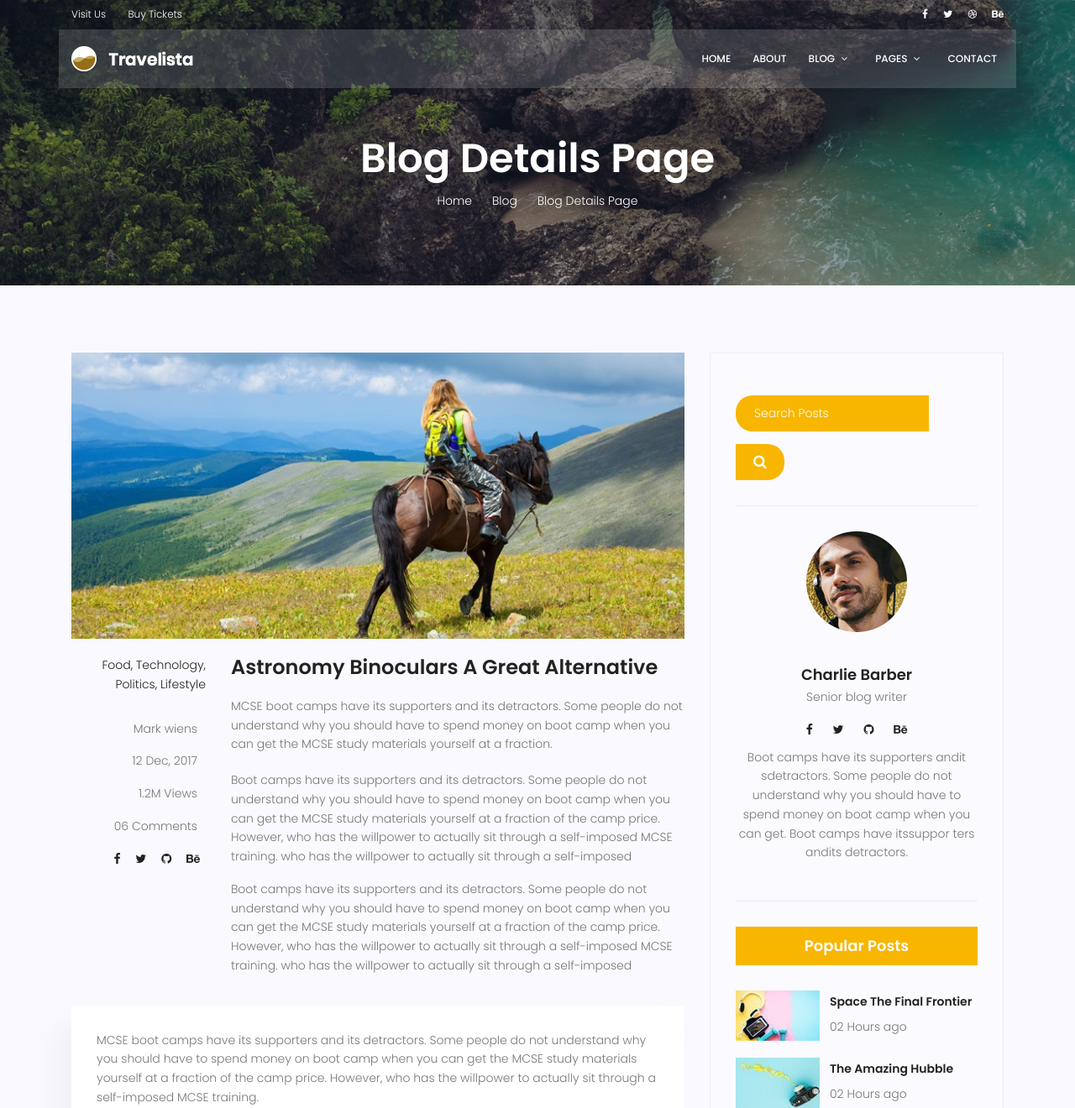
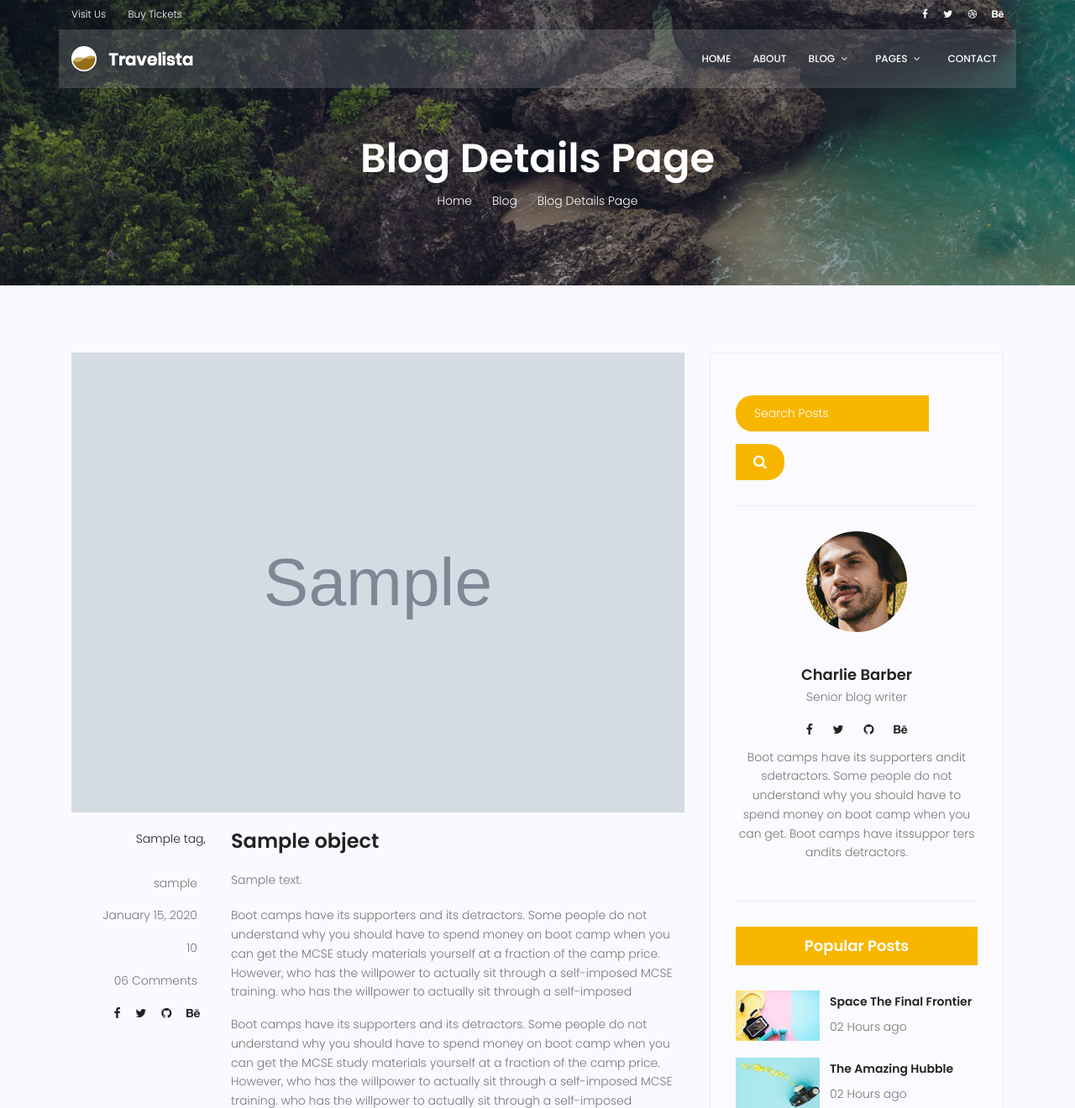
Before and after one commit to mohsenkord/mysite, a Django app: template templates/blog/blog-single.html in a window 1280 px wide. Shown: the top 1320 px of the page at 84% size. Run offline with Django 5.2, Linux system fonts and the light colour scheme; the template is opened without the code that fills it: most values are stand-ins (such as "Sample title", 1, 10 or a date in 2020); grey boxes marked "Sample" are stand-in pictures; some libraries are stand-ins or nearby versions.

Commit message:
modify pages blog

```diff
--- a/blog/urls.py
+++ b/blog/urls.py
@@ -6,5 +6,5 @@ app_name = 'blog'
 
 urlpatterns = [
     path('', BlogListView.as_view(), name='index'),
-    path('<int:pk>/<slug:slug>/', BlogDetailView.as_view(), name='single-blog'),
+    path('<int:pk>', BlogDetailView.as_view(), name='single-blog'),
 ]
--- a/blog/views.py
+++ b/blog/views.py
@@ -12,3 +12,5 @@ class BlogListView(generic.ListView):
 class BlogDetailView(generic.DetailView):
     model = Post
     template_name = 'blog/blog-single.html'
+    pk_url_kwarg = 'pk'
+    query_pk_and_slug = False
--- a/templates/base.html
+++ b/templates/base.html
@@ -65,7 +65,7 @@
                     <li class="menu-has-children"><a href="{% url 'blog:index' %}">Blog</a>
                         <ul>
                             <li><a href="{% url 'blog:index' %}">Blog Home</a></li>
-                            <li><a href="{% url 'blog:single-blog' 1 %}">Blog Single</a></li>
+                            <li><a href="{% url 'blog:single-blog' pk=1 %}">Blog Single</a></li>
                         </ul>
                     </li>
                     <li class="menu-has-children"><a href="">Pages</a>
--- a/templates/blog/blog-single.html
+++ b/templates/blog/blog-single.html
@@ -10,7 +10,7 @@
 							<h1 class="text-white">
 								Blog Details Page
 							</h1>
-							<p class="text-white link-nav"><a href="../website/index.html">Home </a>  <span class="lnr lnr-arrow-right"></span><a href="blog-home.html">Blog </a> <span class="lnr lnr-arrow-right"></span> <a href="blog-single.html"> Blog Details Page</a></p>
+							<p class="text-white link-nav"><a href="../website/index.html">Home </a>  <span class="lnr lnr-arrow-right"></span><a href="blog-home.html">Blog </a> <span class="lnr lnr-arrow-right"></span> <a href="{% url 'blog:single-blog' pk=object.pk %}"> Blog Details Page</a></p>
 						</div>
 					</div>
 				</div>
@@ -25,20 +25,19 @@
 							<div class="single-post row">
 								<div class="col-lg-12">
 									<div class="feature-img">
-										<img class="img-fluid" src="{% static 'img/blog/feature-img1.jpg' %}" alt="">
+										<img class="img-fluid" src="{{ object.image.url }}" alt="">
 									</div>
 								</div>
 								<div class="col-lg-3  col-md-3 meta-details">
 									<ul class="tags">
-										<li><a href="#">Food,</a></li>
-										<li><a href="#">Technology,</a></li>
-										<li><a href="#">Politics,</a></li>
-										<li><a href="#">Lifestyle</a></li>
+										{% for tag in object.tags.all %}
+                                        <li><a href="#">{{ tag.name }},</a></li>
+                                        {% endfor %}
 									</ul>
 									<div class="user-details row">
-										<p class="user-name col-lg-12 col-md-12 col-6"><a href="#">Mark wiens</a> <span class="lnr lnr-user"></span></p>
-										<p class="date col-lg-12 col-md-12 col-6"><a href="#">12 Dec, 2017</a> <span class="lnr lnr-calendar-full"></span></p>
-										<p class="view col-lg-12 col-md-12 col-6"><a href="#">1.2M Views</a> <span class="lnr lnr-eye"></span></p>
+										<p class="user-name col-lg-12 col-md-12 col-6"><a href="#">{{ object.author.username }}</a> <span class="lnr lnr-user"></span></p>
+										<p class="date col-lg-12 col-md-12 col-6"><a href="#">{{ object.publish_date| date:"F d, Y" }}</a> <span class="lnr lnr-calendar-full"></span></p>
+										<p class="view col-lg-12 col-md-12 col-6"><a href="#">{{ object.views }}</a> <span class="lnr lnr-eye"></span></p>
 										<p class="comments col-lg-12 col-md-12 col-6"><a href="#">06 Comments</a> <span class="lnr lnr-bubble"></span></p>
 										<ul class="social-links col-lg-12 col-md-12 col-6">
 											<li><a href="#"><i class="fa fa-facebook"></i></a></li>
@@ -49,9 +48,9 @@
 									</div>
 								</div>
 								<div class="col-lg-9 col-md-9">
-									<h3 class="mt-20 mb-20">Astronomy Binoculars A Great Alternative</h3>
+									<h3 class="mt-20 mb-20">{{ object.title }}</h3>
 									<p class="excert">
-										MCSE boot camps have its supporters and its detractors. Some people do not understand why you should have to spend money on boot camp when you can get the MCSE study materials yourself at a fraction.
+										{{ object.content }}
 									</p>
 									<p>
 										Boot camps have its supporters and its detractors. Some people do not understand why you should have to spend money on boot camp when you can get the MCSE study materials yourself at a fraction of the camp price. However, who has the willpower to actually sit through a self-imposed MCSE training. who has the willpower to actually sit through a self-imposed
```
